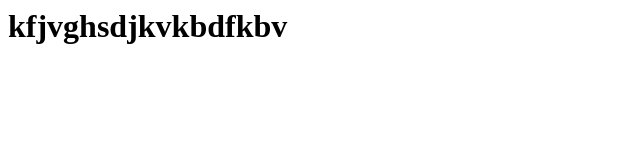
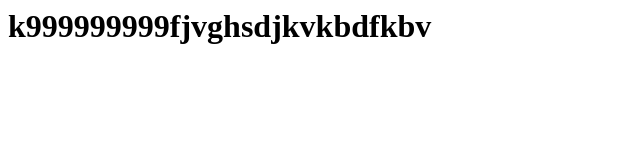
Before and after one commit to prefec/zwt, a plain HTML site: page index.html in a window 1280 px wide. Shown: the whole page, without its empty margins (0-640 px from the left). Drawn offline with Linux system fonts and the light colour scheme.

Commit message:
Update index.html
e

```diff
--- a/index.html
+++ b/index.html
@@ -1,3 +1,3 @@
 <html>
-<h1>kfjvghsdjkvkbdfkbv</h1>
+<h1>k999999999fjvghsdjkvkbdfkbv</h1>
 </html>
```
